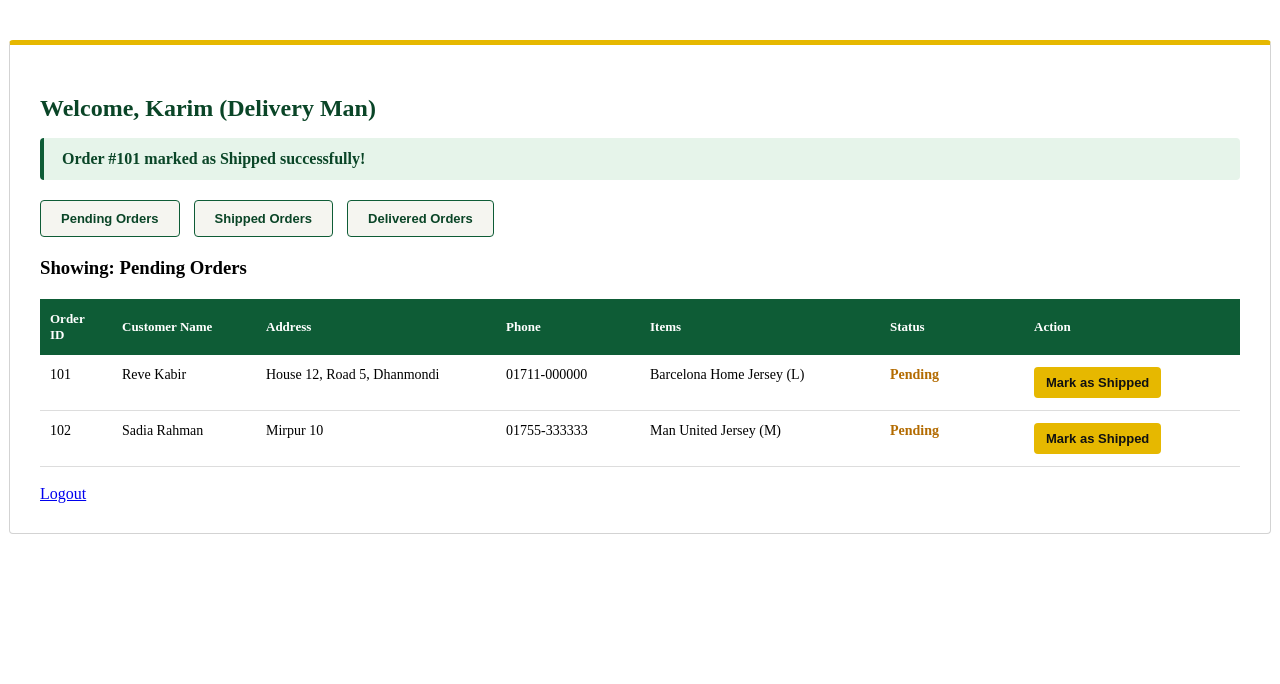
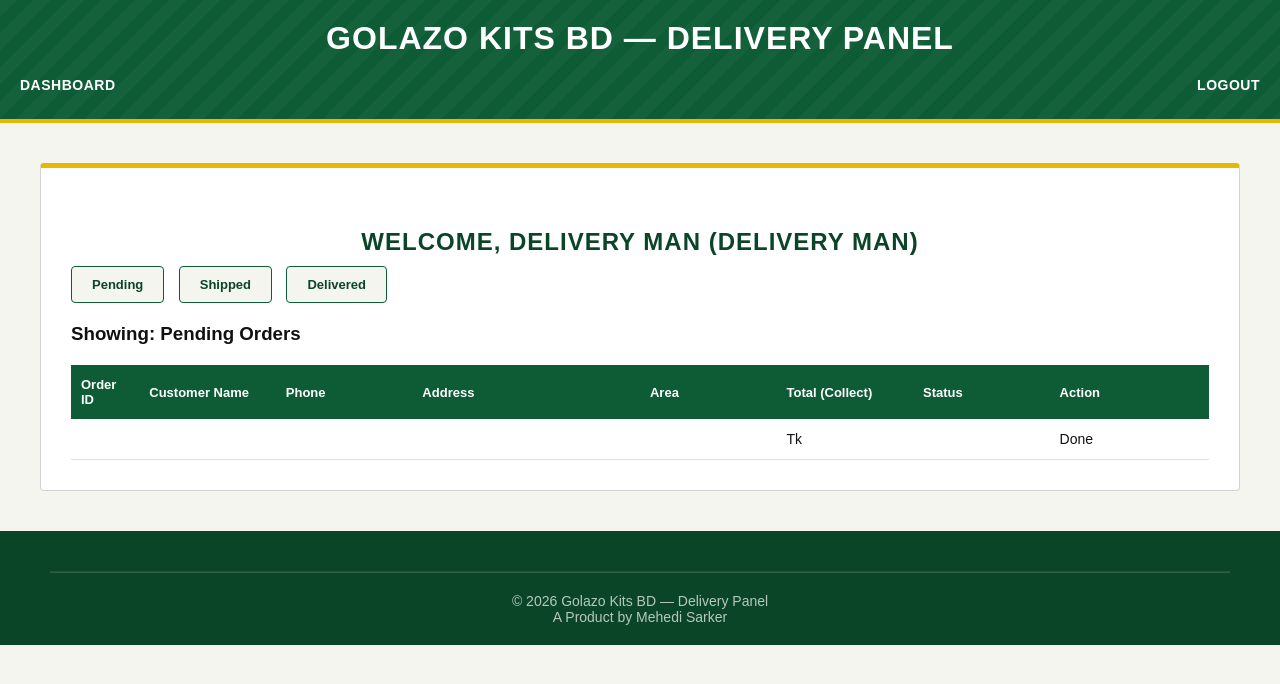
Before and after one commit to mehedi-sarker/WebTech_Summer25-26_Group__7, a PHP site: page /View/Delivery/deliveryDashboard.php in a window 1280 px wide. Shown: the top 684 px of the page. Run offline with PHP 8.4, Linux system fonts and the light colour scheme; tables that the repository leaves empty or names only in its code hold one stand-in row (values such as "Sample post"); data that the repository does not hold is empty.

Commit message:
delivery dashboard view showing orders from database

```diff
--- a/View/Delivery/deliveryDashboard.php
+++ b/View/Delivery/deliveryDashboard.php
@@ -1,71 +1,101 @@
+<?php include "../../Controller/DeliveryController.php"; ?>
 <!DOCTYPE html>
 <html>
     <head>
         <title> Delivery Dashboard </title>
+        <link rel="stylesheet" href="../Design/design.css">
         <link rel="stylesheet" href="delivery.css">
+        <script>
+            function confirm_update()
+            {
+                let ok = confirm("Update this order?");
+                return ok;
+            }
+        </script>
     </head>
     <body>
 
+        <header>
+            <h1>Golazo Kits BD — Delivery Panel</h1>
+            <nav>
+                <a href="deliveryDashboard.php">Dashboard</a>
+                <a href="../../index.php?page=logout">Logout</a>
+            </nav>
+        </header>
+
         <div class="delivery-container">
 
-            <h2> Welcome, Karim (Delivery Man) </h2>
+            <h2> Welcome, <?php echo $username; ?> (Delivery Man) </h2>
 
-            <p class="success-msg"> Order #101 marked as Shipped successfully! </p>
+            <?php if($message != ""){ ?>
+                <p class="success-msg"><?php echo $message; ?></p>
+            <?php } ?>
 
-            <form action="" class="tab-buttons">
-                <input type="submit" name="view" value="Pending Orders">
-                <input type="submit" name="view" value="Shipped Orders">
-                <input type="submit" name="view" value="Delivered Orders">
+            <form action="" method="get" class="tab-buttons">
+                <input type="submit" name="view" value="Pending">
+                <input type="submit" name="view" value="Shipped">
+                <input type="submit" name="view" value="Delivered">
             </form>
 
-            <h3> Showing: Pending Orders </h3>
+            <h3> Showing: <?php echo $status; ?> Orders </h3>
 
             <table class="delivery-table">
                 <tr>
                     <th class="col-id"> Order ID </th>
                     <th class="col-name"> Customer Name </th>
+                    <th class="col-phone"> Phone </th>
                     <th class="col-address"> Address </th>
-                    <th class="col-phone"> Phone </th>
-                    <th class="col-items"> Items </th>
+                    <th class="col-status"> Area </th>
+                    <th class="col-status"> Total (Collect) </th>
                     <th class="col-status"> Status </th>
                     <th class="col-action"> Action </th>
                 </tr>
+
+                <?php
+                if(mysqli_num_rows($orders) == 0){
+                    echo "<tr><td colspan='8'> No orders found </td></tr>";
+                }
+                while($row = mysqli_fetch_assoc($orders)){
+                    $statusClass = "status-pending";
+                    if($row["Status"] == "Shipped") $statusClass = "status-shipped";
+                    if($row["Status"] == "Delivered") $statusClass = "status-delivered";
+                ?>
                 <tr>
-                    <td> 101 </td>
-                    <td> Reve Kabir </td>
-                    <td> House 12, Road 5, Dhanmondi </td>
-                    <td> 01711-000000 </td>
-                    <td> Barcelona Home Jersey (L) </td>
-                    <td class="status-pending"> Pending </td>
+                    <td> <?php echo $row["OrderID"]; ?> </td>
+                    <td> <?php echo $row["CustomerName"]; ?> </td>
+                    <td> <?php echo $row["Phone"]; ?> </td>
+                    <td> <?php echo $row["BillingAddress"]; ?> </td>
+                    <td> <?php echo $row["DeliveryArea"]; ?> </td>
+                    <td> <?php echo $row["GrandTotal"]; ?> Tk </td>
+                    <td class="<?php echo $statusClass; ?>"> <?php echo $row["Status"]; ?> </td>
                     <td>
-                        <form action="">
-                            <input type="hidden" name="order_id" value="101">
-                            <input type="hidden" name="delivery_status" value="Shipped">
-                            <input type="submit" name="update_status" value="Mark as Shipped">
-                        </form>
+                        <?php if($row["Status"] == "Pending"){ ?>
+                            <form action="" method="post" onsubmit="return confirm_update()">
+                                <input type="hidden" name="order_id" value="<?php echo $row["OrderID"]; ?>">
+                                <input type="hidden" name="delivery_status" value="Shipped">
+                                <input type="submit" name="update_status" value="Mark as Shipped">
+                            </form>
+                        <?php }else if($row["Status"] == "Shipped"){ ?>
+                            <form action="" method="post" onsubmit="return confirm_update()">
+                                <input type="hidden" name="order_id" value="<?php echo $row["OrderID"]; ?>">
+                                <input type="hidden" name="delivery_status" value="Delivered">
+                                <input type="submit" name="update_status" value="Mark as Delivered">
+                            </form>
+                        <?php }else{ echo "Done"; } ?>
                     </td>
                 </tr>
-                <tr>
-                    <td> 102 </td>
-                    <td> Sadia Rahman </td>
-                    <td> Mirpur 10 </td>
-                    <td> 01755-333333 </td>
-                    <td> Man United Jersey (M) </td>
-                    <td class="status-pending"> Pending </td>
-                    <td>
-                        <form action="">
-                            <input type="hidden" name="order_id" value="102">
-                            <input type="hidden" name="delivery_status" value="Shipped">
-                            <input type="submit" name="update_status" value="Mark as Shipped">
-                        </form>
-                    </td>
-                </tr>
+                <?php } ?>
             </table>
-
-            <br>
-            <a href="#"> Logout </a>
 
         </div>
 
+        <footer>
+            <hr>
+            <p class="copyright">
+                © 2026 Golazo Kits BD — Delivery Panel <br>
+                A Product by Mehedi Sarker
+            </p>
+        </footer>
+
     </body>
 </html>
```
